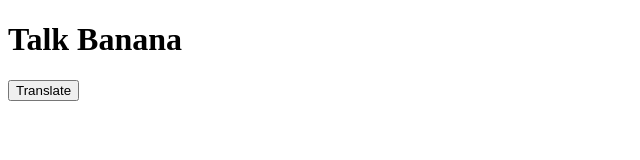
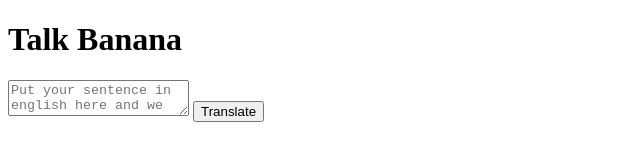
Before and after one commit to patilVikrant/neogCampBannanaSpeakApp, a plain HTML site: page index.html in a window 1280 px wide. Shown: the whole page, without its empty margins (0-640 px from the left). Drawn offline with Linux system fonts and the light colour scheme.

Commit message:
added text input

```diff
--- a/index.html
+++ b/index.html
@@ -7,6 +7,7 @@
 </head>
 <body>
     <h1>Talk Banana</h1>
+    <textarea name="" id="txt-input" placeholder="Put your sentence in english here and we will convert it into Banana"></textarea>
     <button id="btn-translate">Translate</button>
     <script src="app.js"></script>
 </body>
```
